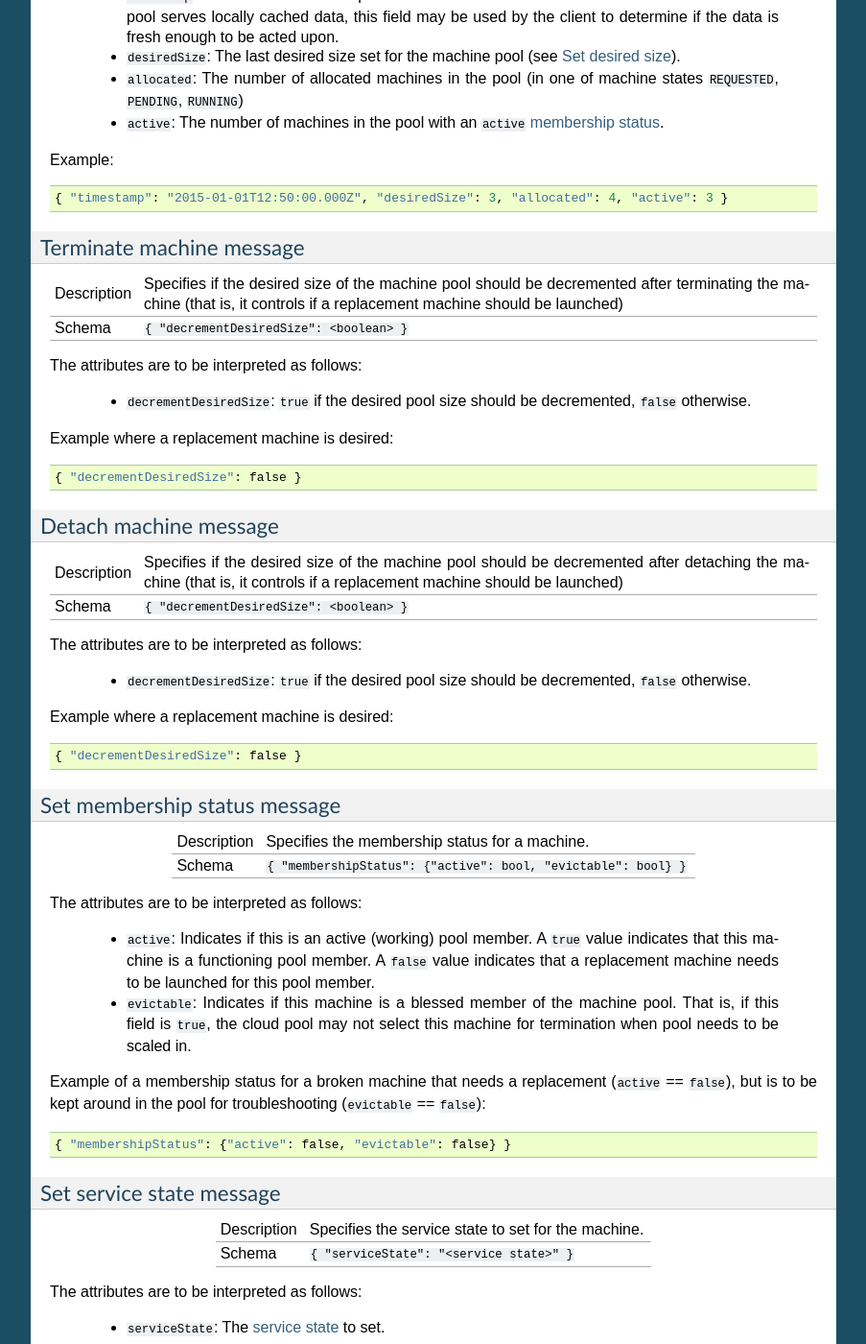
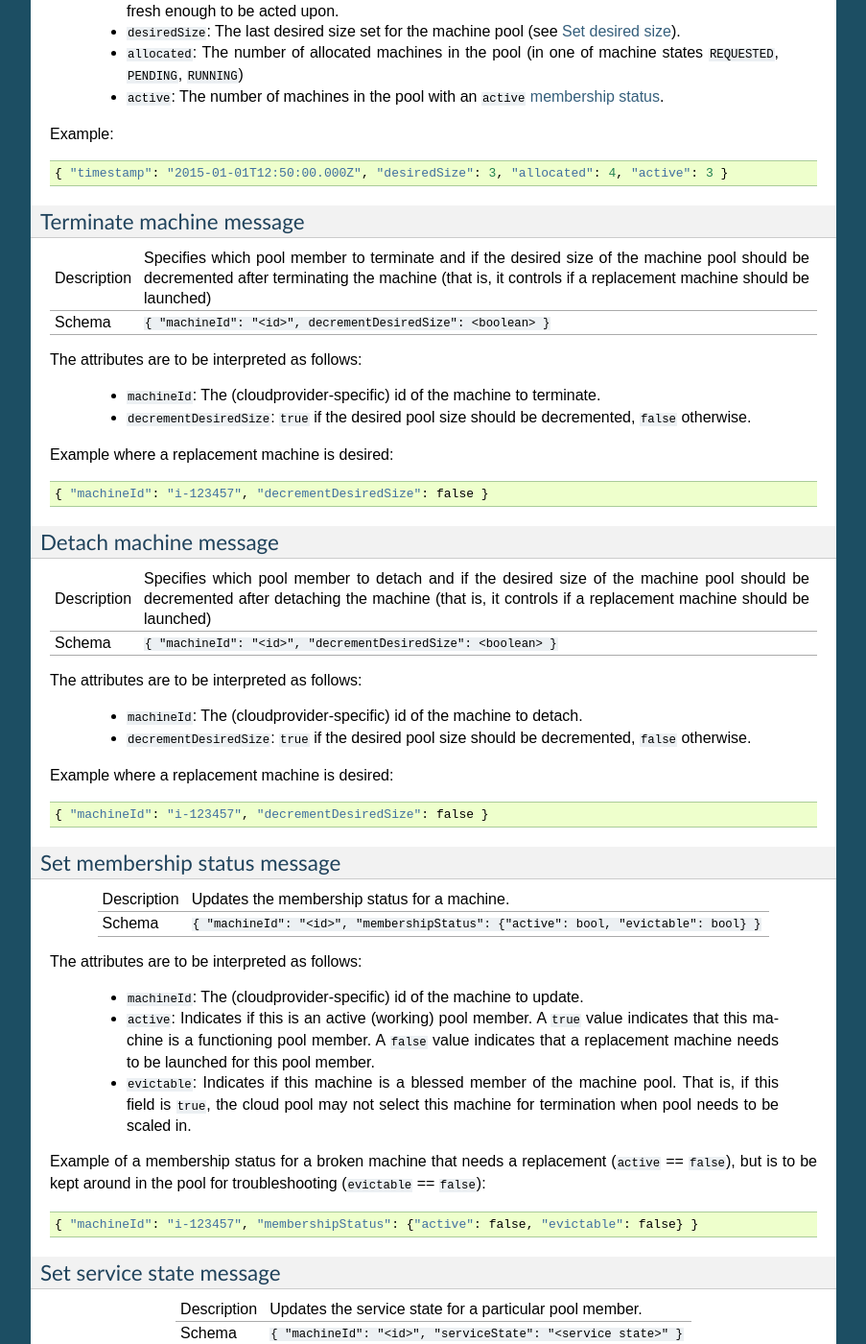
Before and after one commit to elastisys/cloudpool.restapi, a Sphinx documentation site: the page built from docs/api.rst, in a window 1280 px wide and 1400 px high, scrolled down 11762 px. Shown: the whole window at 96% size, without its empty margins (198-1101 px from the left). Built offline with Sphinx 7.4.7, drawn with Linux system fonts in a browser that asks for light colours; some of the changed text lies outside the part shown.

Commit message:
update to version 5.0.0 of api

```diff
--- a/docs/api.rst
+++ b/docs/api.rst
@@ -439,7 +439,7 @@
 Set membership status
 *********************
 
-  - **Method**: ``POST /pool/<machineId>/membershipStatus``
+  - **Method**: ``POST /pool/membershipStatus``
   - **Description**:  Sets the :ref:`membership_status` of a given pool member.
 
     The membership status for a machine can be set to protect the machine
@@ -467,7 +467,7 @@
 Set service state
 *****************
 
-  - **Method**: ``POST /pool/<machineId>/serviceState``
+  - **Method**: ``POST /pool/serviceState``
   - **Description**: Sets the :ref:`service_state` of a given machine pool member.
 
     Setting the service state does not have any functional implications on the pool
@@ -759,22 +759,24 @@
 *************************
 
 +--------------+-----------------------------------------------------------------+
-| Description  | Specifies if the desired size of the machine pool               |
+| Description  | Specifies which pool member to terminate and if the desired     |
+|              | size of the machine pool                                        |
 |              | should be decremented after terminating the machine             |
 |              | (that is, it controls if a replacement machine should           |
 |              | be launched)                                                    |
 +--------------+-----------------------------------------------------------------+
-| Schema       | ``{ "decrementDesiredSize": <boolean> }``                       |
+| Schema       | ``{ "machineId": "<id>", decrementDesiredSize": <boolean> }``   |
 +--------------+-----------------------------------------------------------------+
 
 The attributes are to be interpreted as follows:
 
+  * ``machineId``: The (cloudprovider-specific) id of the machine to terminate.
   * ``decrementDesiredSize``: ``true`` if the desired pool size should
     be decremented, ``false`` otherwise.
 
 Example where a replacement machine is desired: ::
 
-   { "decrementDesiredSize": false }
+   { "machineId": "i-123457", "decrementDesiredSize": false }
 
 
 
@@ -784,22 +786,23 @@
 **********************
 
 +--------------+-----------------------------------------------------------------+
-| Description  | Specifies if the desired size of the machine pool               |
-|              | should be decremented after detaching the machine               |
-|              | (that is, it controls if a replacement machine should           |
+| Description  | Specifies which pool member to detach and if the desired size   |
+|              | of the machine pool should be decremented after detaching the   |
+|              | machine (that is, it controls if a replacement machine should   |
 |              | be launched)                                                    |
 +--------------+-----------------------------------------------------------------+
-| Schema       | ``{ "decrementDesiredSize": <boolean> }``                       |
+| Schema       | ``{ "machineId": "<id>", "decrementDesiredSize": <boolean> }``  |
 +--------------+-----------------------------------------------------------------+
 
 The attributes are to be interpreted as follows:
 
+  * ``machineId``: The (cloudprovider-specific) id of the machine to detach.
   * ``decrementDesiredSize``: ``true`` if the desired pool size should
     be decremented, ``false`` otherwise.
 
 Example where a replacement machine is desired: ::
 
-   { "decrementDesiredSize": false }
+   { "machineId": "i-123457", "decrementDesiredSize": false }
 
 
 
@@ -808,14 +811,15 @@
 Set membership status message
 *****************************
 
-+--------------+-----------------------------------------------------------------+
-| Description  | Specifies the membership status for a machine.                  |
-+--------------+-----------------------------------------------------------------+
-| Schema       | ``{ "membershipStatus": {"active": bool, "evictable": bool} }`` |
-+--------------+-----------------------------------------------------------------+
++--------------+--------------------------------------------------------------------------------------+
+| Description  | Updates the membership status for a machine.                                         |
++--------------+--------------------------------------------------------------------------------------+
+| Schema       | ``{ "machineId": "<id>", "membershipStatus": {"active": bool, "evictable": bool} }`` |
++--------------+--------------------------------------------------------------------------------------+
 
 The attributes are to be interpreted as follows:
 
+  * ``machineId``: The (cloudprovider-specific) id of the machine to update.
   * ``active``: Indicates if this is an active (working) pool member. A ``true``
     value indicates that this machine is a functioning pool member. A
     ``false`` value indicates that a replacement machine needs to be launched
@@ -828,7 +832,7 @@
 (``active`` == ``false``), but is to be kept around in the pool for troubleshooting
 (``evictable`` == ``false``): ::
 
-   { "membershipStatus": {"active": false, "evictable": false} }
+   { "machineId": "i-123457", "membershipStatus": {"active": false, "evictable": false} }
 
 
 
@@ -838,16 +842,17 @@
 Set service state message
 *************************
 
-+--------------+-----------------------------------------------------------------+
-| Description  | Specifies the service state to set for the machine.             |
-+--------------+-----------------------------------------------------------------+
-| Schema       | ``{ "serviceState": "<service state>" }``                       |
-+--------------+-----------------------------------------------------------------+
++--------------+--------------------------------------------------------------------------------------+
+| Description  | Updates the service state for a particular pool member.                              |
++--------------+--------------------------------------------------------------------------------------+
+| Schema       | ``{ "machineId": "<id>", "serviceState": "<service state>" }``                       |
++--------------+--------------------------------------------------------------------------------------+
 
 The attributes are to be interpreted as follows:
 
+  * ``machineId``: The (cloudprovider-specific) id of the machine to update.
   * ``serviceState``: The :ref:`service state <service_state_table>` to set.
 
 Example where a replacement machine is desired: ::
 
-   { "serviceState": "IN_SERVICE" }
+   { "machineId": "i-123457", "serviceState": "IN_SERVICE" }
--- a/docs/conf.py
+++ b/docs/conf.py
@@ -51,9 +51,9 @@
 # built documents.
 #
 # The short X.Y version.
-version = '4.0.0'
+version = '5.0.0'
 # The full version, including alpha/beta/rc tags.
-release = '4.0.0'
+release = '5.0.0'
 
 # The language for content autogenerated by Sphinx. Refer to documentation
 # for a list of supported languages.
--- a/docs/index.rst
+++ b/docs/index.rst
@@ -1,7 +1,7 @@
-elastisys:scale cloud pool REST API documentation (version 4)
+elastisys:scale cloud pool REST API documentation (version 5.0.0)
 ===============================================================
 
-This documentation covers version 4 of the REST API that all
+This documentation covers version 5.0.0 of the REST API that all
 `elastisys:scale <http://elastisys.com/scale>`_ cloud pool endpoints
 are required to publish.
 
```
Also changed, not shown: other parts of docs/api.rst (+8 -8 lines).
